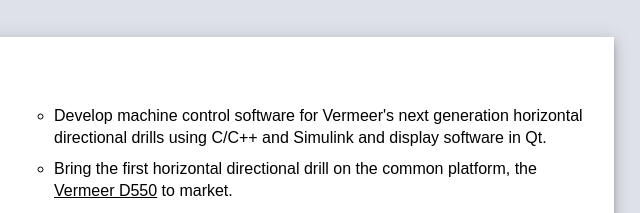
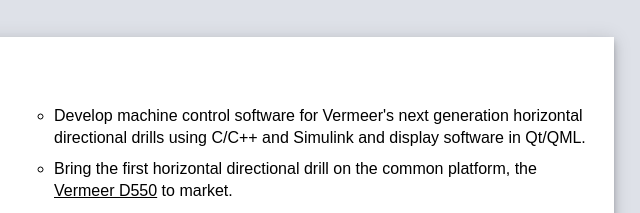
Before and after one commit to stewythe1st/stewythe1st.github.io, a plain HTML site: page index.html in a window 1280 px wide. Shown: the part 938-1151 px from the top of the page, 474-1114 px from the left. Drawn offline with Linux system fonts and the light colour scheme.

Commit message:
Minor tweaks.

```diff
--- a/index.html
+++ b/index.html
@@ -100,7 +100,7 @@
                         <ul class="column_70">
                             <li>
                                 Develop machine control software for Vermeer's next generation horizontal directional
-                                drills using C/C++ and Simulink and display software in Qt.
+                                drills using C/C++ and Simulink and display software in Qt/QML.
                             </li>
                             <li>
                                 Bring the first horizontal directional drill on the common platform, the <a
```
Also changed, not shown: 2 other files.
